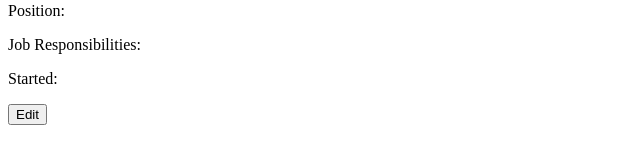
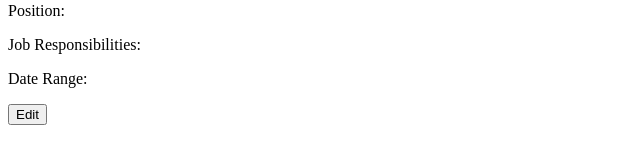
Before and after one commit to jikki-odin/cv-application, a React (Vite) app: page / in a window 1280 px wide. Shown: the part 444-604 px from the top of the page, without its empty margins (0-640 px from the left). Built offline with nearby package versions, Linux system fonts and the light colour scheme.

Commit message:
feat: add formatted date handling

```diff
--- a/src/components/CVEditForm.jsx
+++ b/src/components/CVEditForm.jsx
@@ -24,6 +24,7 @@ export default function CVEditForm({ applicant, onSave }) {
     workExperience.positionTitle,
   );
   const [startDate, setStartDate] = useState(workExperience.startDate);
+  const [endDate, setEndDate] = useState(workExperience.endDate);
 
   function submitNewApplicant() {
     onSave({
@@ -42,6 +43,7 @@ export default function CVEditForm({ applicant, onSave }) {
         jobResponsibilities,
         positionTitle,
         startDate,
+        endDate,
       },
     });
   }
@@ -104,6 +106,10 @@ export default function CVEditForm({ applicant, onSave }) {
     setStartDate(e.target.value);
   }
 
+  function handleEndDateChange(e) {
+    setEndDate(e.target.value);
+  }
+
   return (
     <>
       <Section title="Contact Info">
@@ -129,12 +135,14 @@ export default function CVEditForm({ applicant, onSave }) {
             jobResponsibilities,
             positionTitle,
             startDate,
+            endDate,
           }}
           onCompanyNameChange={handleCompanyNameChange}
           onAddJobResponsibility={handleAddJobResponsibility}
           onJobResponsibilityTextChange={handleJobResponsibilityTextChange}
           onPositionTitleChange={handlePositionTitleChange}
           onStartDateChange={handleStartDateChange}
+          onEndDateChange={handleEndDateChange}
         />
       </Section>
       <button type="submit" onClick={submitNewApplicant}>
--- a/src/components/form-sections/EducationForm.jsx
+++ b/src/components/form-sections/EducationForm.jsx
@@ -7,7 +7,6 @@ export default function EducationForm({
   const { schoolName, titleOfStudy, graduationDate } = education;
 
   // TODO: support multiple education sources with dynamic add
-  // TODO: make graduationDate a date selector w/appropriate datatype
   return (
     <form>
       <div>
@@ -32,6 +31,7 @@ export default function EducationForm({
         <label htmlFor="graduationDate">Graduation Date: </label>
         <input
           id="graduationDate"
+          type="date"
           name="graduationDate"
           value={graduationDate}
           onChange={onGraduationDateChange}
--- a/src/components/form-sections/WorkExperienceForm.jsx
+++ b/src/components/form-sections/WorkExperienceForm.jsx
@@ -7,17 +7,22 @@ export default function WorkExperienceForm({
   onJobResponsibilityTextChange,
   onPositionTitleChange,
   onStartDateChange,
+  onEndDateChange,
 }) {
-  const { companyName, jobResponsibilities, positionTitle, startDate } =
-    workExperience;
+  const {
+    companyName,
+    jobResponsibilities,
+    positionTitle,
+    startDate,
+    endDate,
+  } = workExperience;
 
   function handleAddClick() {
     onAddJobResponsibility();
   }
 
-  // TODO: add job responsibilities dynamic bullet list
   // TODO: support multiple jobs
-  // TODO: handle dates with inputs and date types
+  // TODO: add some sort of "I currently work here" button
   return (
     <form>
       <div>
@@ -59,8 +64,19 @@ export default function WorkExperienceForm({
         <input
           id="startDate"
           name="startDate"
+          type="date"
           value={startDate}
           onChange={onStartDateChange}
+        />
+      </div>
+      <div>
+        <label htmlFor="endDate">End Date: </label>
+        <input
+          id="endDate"
+          name="endDate"
+          type="date"
+          value={endDate}
+          onChange={onEndDateChange}
         />
       </div>
     </form>
--- a/src/components/sections/Education.jsx
+++ b/src/components/sections/Education.jsx
@@ -1,3 +1,4 @@
+import { formatDate } from "../../utils";
 import Section from "../Section";
 
 export default function Education({ education }) {
@@ -7,7 +8,7 @@ export default function Education({ education }) {
     <Section title="Education">
       <p>School: {schoolName}</p>
       <p>Title of Study: {titleOfStudy}</p>
-      <p>Graduated: {graduationDate}</p>
+      <p>Graduated: {graduationDate ? formatDate(graduationDate) : ""}</p>
     </Section>
   );
 }
--- a/src/components/sections/WorkExperience.jsx
+++ b/src/components/sections/WorkExperience.jsx
@@ -1,8 +1,14 @@
+import { formatDate } from "../../utils";
 import Section from "../Section";
 
 export default function WorkExperience({ workExperience }) {
-  const { companyName, jobResponsibilities, positionTitle, startDate } =
-    workExperience;
+  const {
+    companyName,
+    jobResponsibilities,
+    positionTitle,
+    startDate,
+    endDate,
+  } = workExperience;
 
   return (
     <Section title="WorkExperience">
@@ -14,7 +20,12 @@ export default function WorkExperience({ workExperience }) {
           <li key={id}>{value}</li>
         ))}
       </ul>
-      <p>Started: {startDate}</p>
+      <p>
+        Date Range:{" "}
+        {startDate && endDate
+          ? `${formatDate(startDate)} - ${formatDate(endDate)}`
+          : ""}
+      </p>
     </Section>
   );
 }
--- a/src/data.js
+++ b/src/data.js
@@ -14,6 +14,7 @@ const baseApplicant = {
     jobResponsibilities: [],
     positionTitle: "",
     startDate: "",
+    endDate: "",
   },
 };
 
--- /dev/null
+++ b/src/utils.js
@@ -0,0 +1,23 @@
+const monthStrings = [
+  "January",
+  "February",
+  "March",
+  "April",
+  "May",
+  "June",
+  "July",
+  "August",
+  "September",
+  "October",
+  "November",
+  "December",
+];
+
+export function formatDate(dateString) {
+  const date = new Date(dateString);
+  const monthIndex = date.getMonth();
+  const monthString = monthStrings[monthIndex];
+  const year = date.getFullYear();
+
+  return `${monthString} ${year}`;
+}
```
